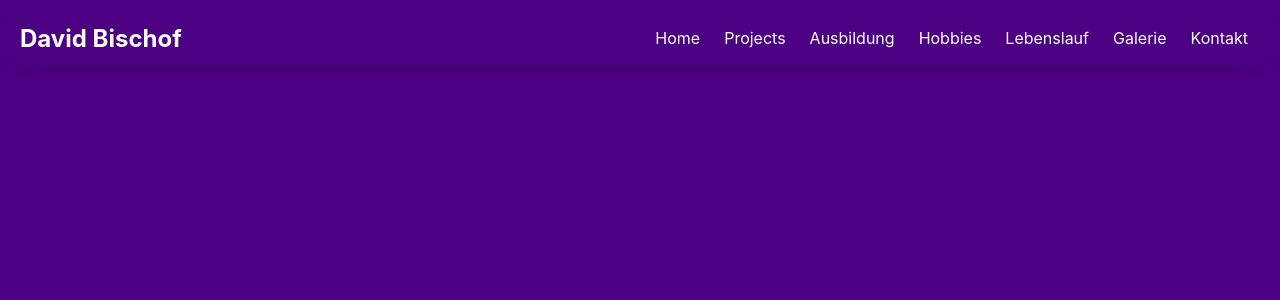
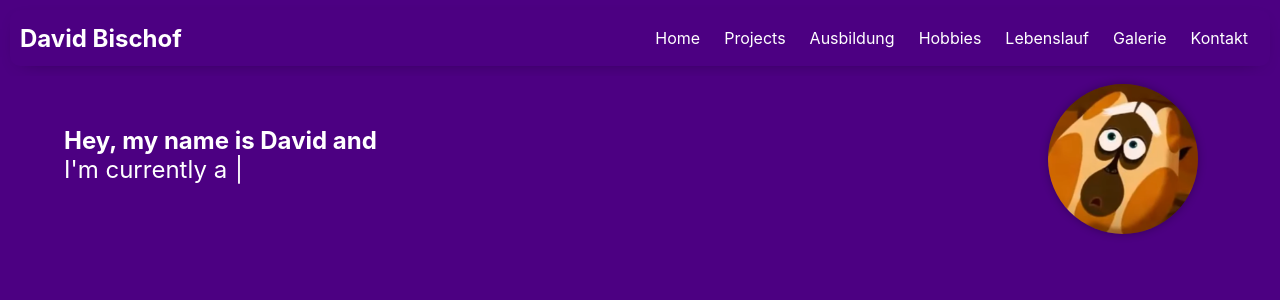
Before and after one commit to DaniDevOfficial/Portfolio-Website, a React (Create React App) app: page / in a window 1280 px wide. Shown: the top 300 px of the page. Built offline with nearby package versions, Linux system fonts and the light colour scheme.

Commit message:
Text writer and Profilepic

```diff
--- a/package.json
+++ b/package.json
@@ -11,6 +11,7 @@
     "react-iframe": "^1.8.5",
     "react-router-dom": "^6.14.2",
     "react-scripts": "5.0.1",
+    "typewriter-effect": "^2.20.1",
     "web-vitals": "^2.1.4"
   },
   "scripts": {
--- a/src/Css/Homepage.css
+++ b/src/Css/Homepage.css
@@ -1,3 +1,44 @@
-.homewrapper{
-background-color: #4c0082;
-min-height: 100vh;}
+/* Homepage.css */
+.homewrapper {
+    background-color: #4c0082;
+    min-height: 100vh;
+    padding-top: 50px;
+  }
+
+  .typewriter {
+    font-size: 24px;
+    color: #fff;
+    text-align: left; /* Align the typewriter to the top left */
+    margin-bottom: 20px;
+    margin-left: 5%;
+  }
+
+  .greeting {
+    font-weight: bold;
+  }
+
+  .content-container {
+    display: flex;
+    align-items: flex-start;
+    flex-wrap: wrap;
+    padding: 20px;
+  }
+
+  .typewriter-container {
+    flex: 1; /* Allow the typewriter and portrait to share equal space */
+    margin-right: 20px; /* Add some space between typewriter and portrait */
+  }
+
+  .portrait {
+    text-align: right; /* Align the portrait to the top right */
+    margin-top:  -140px; /* Adjust the top margin to move the portrait up */
+    margin-right: 5%;
+    flex: 1; /* Allow the typewriter and portrait to share equal space */
+  }
+
+  .portrait img {
+    width: 150px;
+    height: 150px;
+    border-radius: 50%;
+    box-shadow: 0 0 8px rgba(0, 0, 0, 0.3);
+  }
--- a/src/Css/Navbar.css
+++ b/src/Css/Navbar.css
@@ -10,7 +10,7 @@
     box-shadow: 0px 5px 20px -14px rgba(0,0,0,0.73)
 
     ;
-    margin: 10px; /* Add margin to create a gap on all sides */
+    margin: 10px;
   }
 
   .logo {
--- a/src/Pages/Homepage.jsx
+++ b/src/Pages/Homepage.jsx
@@ -1,15 +1,51 @@
 // Pages and Comps
 import '../Css/Homepage.css'
+import ProfilePic from '../Images/TempProfielbild.png'
 // Libraries
+import Typewriter from "typewriter-effect";
 
 import React from 'react';
 
 function Homepage() {
   return (
     <div className='homewrapper'>
-
-
+    <div className='typewriter'>
+      <span className='greeting'>Hey, my name is David and </span>
+      <Typewriter
+        options={{ loop: true }}
+        onInit={(typewriter) => {
+          typewriter
+            .typeString("I'm currently a student")
+            .pauseFor(1000)
+            .deleteAll()
+            .typeString("I enjoy building Websites")
+            .pauseFor(1000)
+            .deleteAll()
+            .typeString("I'm a passionate developer")
+            .pauseFor(1000)
+            .deleteAll()
+            .typeString("I love working with React and JavaScript")
+            .pauseFor(1000)
+            .deleteAll()
+            .typeString("I like dogs 🐶")
+            .pauseFor(1000)
+            .deleteAll()
+            .typeString("I'm always eager to learn new technologies")
+            .pauseFor(1000)
+            .deleteAll()
+            .typeString("I believe in the power of code to change the world")
+            .start();
+        }}
+      />
     </div>
+    <div className='content-container'>
+      <div className='portrait'>
+        <img src={ProfilePic} alt='Portrait' />
+      </div>
+      <div className='textbox'>
+      </div>
+    </div>
+  </div>
   );
 }
 
```
Also changed, not shown: src/Images/TempProfielbild.png (added), 1 other file (tests, documents, lock files or other folders).
